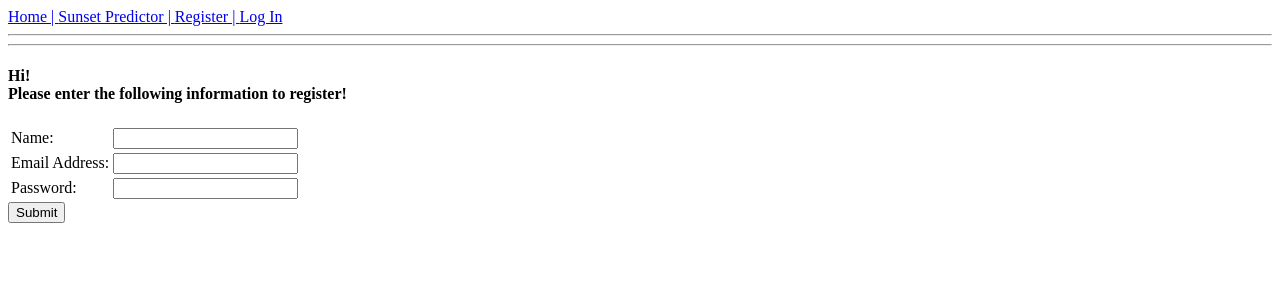
After one commit to hleonhardy/fellowship-final-project, a Flask app: page /register in a window 1280 px wide. The commit adds this page. Shown: the top 300 px of the page. Run offline with Flask 2, Linux system fonts and the light colour scheme.

Commit message:
Made quick/simple user registration/log in/log out and links at the top for route options.

```diff
--- a/server.py
+++ b/server.py
@@ -195,15 +195,75 @@ def show_register_form():
 def process_form():
     """Process registration information"""
 
+    user_name = request.form.get('name')
+    user_email = request.form.get('email')
+    user_pass = request.form.get('password')
+
+
+    user_object = User.query.filter(User.user_email == user_email).first()
+
+    if user_object:
+
+        flash("You already have an account. Please log in!")
+        return redirect('/login')
+    #If user object with email address provided doens't exist, add to db...
+    else:
+        new_user = User(user_name=user_name,
+                        user_email=user_email,
+                        user_pass=user_pass)
+
+        db.session.add(new_user)
+        db.session.commit()
+
     return redirect('/login')
 
 
 @app.route('/login')
 def login_page():
-    """Page for logging in user"""
+    """Page form for logging in user"""
 
+    if 'current_user' in session:
+        flash('You\'re already logged in...silly goose')
+        return redirect('/')
     return render_template('login.html')
 
+
+@app.route('/login', methods=['POST'])
+def login_user():
+    """process login form, redirect to user's page when it works"""
+
+    user_email = request.form.get('email')
+    user_pass = request.form.get('password')
+
+    user_object = User.query.filter(User.user_email == user_email).first()
+
+    if user_object:
+
+        if user_object.user_pass == user_pass:
+            flash("You're logged in. Welcome!")
+            specific_user_id = user_object.user_id
+            session['current_user'] = specific_user_id
+
+        else:
+            flash("That is an incorrect password")
+            return redirect('/login')
+
+    else:
+        flash('You need to register first!')
+
+        return redirect('/register')
+
+
+    return redirect('/')
+
+
+@app.route('/logout')
+def logout_user():
+    """logs out user by deleting the current user from the session"""
+
+    del session['current_user']
+    flash('successfully logged out')
+    return redirect ('/')
 
 #******************************************************************************#
 #******************************************************************************#
--- a/templates/base.html
+++ b/templates/base.html
@@ -5,6 +5,24 @@
     {% block style %} {% endblock %}
 </head>
 <body>
+
+    <!-- This is the nav bar -->
+    <a href='/'> Home | </a>
+    <a href='/location'> Sunset Predictor | </a>
+    {% if 'current_user' not in session %}
+        <a href='/register'>Register | </a>
+        <a href='/login'>Log In  </a>
+    {% else %}
+        <a href='/logout'>Log Out | </a>
+    {% endif %}
+
+  <hr>
+    {% for message in get_flashed_messages() %}
+        {{ message }}
+    {% endfor %}
+  <hr>
+
     {% block content %} INSERT CONTENT HERE {% endblock %}
+
 </body>
 </html>
--- /dev/null
+++ b/templates/register.html
@@ -0,0 +1,31 @@
+{% extends 'base.html' %}
+{% block title %} Register {% endblock %}
+
+{% block content %}
+<h4>
+Hi!<br>Please enter the following information to register!<br>
+</h4>
+
+<!-- Make a form that gets user email and password -->
+
+<form action="/register" method="POST">
+    <table>
+        <tr>
+            <td>Name: </td>
+            <td><input name='name' type='text' required></td>
+        </tr>
+        <tr>
+             <td>Email Address: </td>
+             <td> <input name="email" type='text' required></td>
+        </tr>
+        <tr>
+            <td>Password: </td>
+            <td><input name="password" type="password" required> </td>
+        </tr>
+
+    </table>
+    <input type="submit">
+
+
+
+{% endblock %}
```
Also changed, not shown: templates/login.html (added, +21 -0 lines).
